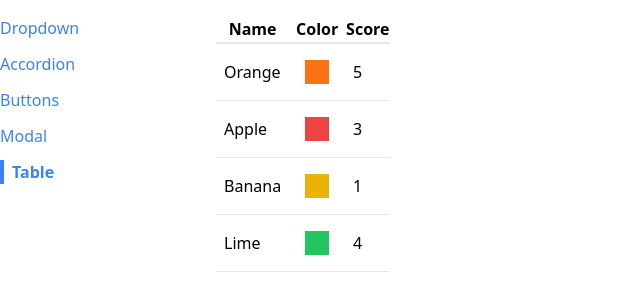
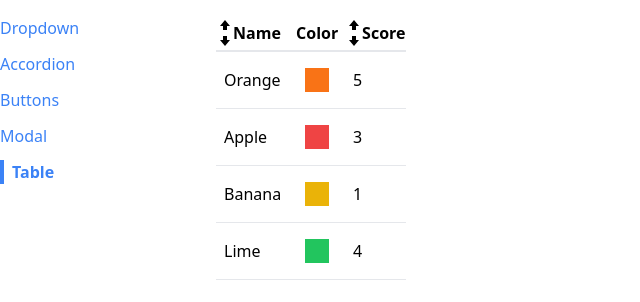
Before and after one commit to A1d0us/react-general, a React (Create React App) app: page /table in a window 1280 px wide. Shown: the top 302 px of the page, without its empty margins (0-640 px from the left). Built offline with nearby package versions, Linux system fonts and the light colour scheme.

Commit message:
created sorted table

```diff
--- /dev/null
+++ b/src/components/SortableTable.jsx
@@ -0,0 +1,97 @@
+import Table from "./Table";
+import {useState} from "react";
+import {GoArrowDown, GoArrowUp} from "react-icons/go";
+
+const SortableTable = (props) => {
+  const [sortOrder, setSortOrder] = useState(null);
+  const [sortBy, setSortBy] = useState(null);
+
+  const {config, data} = props;
+
+  const handleClick = (label) => {
+    if (sortBy && sortBy !== label) {
+      setSortOrder('asc');
+      setSortBy(label);
+      return;
+    }
+
+    if (sortOrder === null) {
+      setSortOrder('asc');
+      setSortBy(label);
+    } else if (sortOrder === 'asc') {
+      setSortOrder('desc');
+      setSortBy(label);
+    } else if (sortOrder === 'desc') {
+      setSortOrder(null);
+      setSortBy(null);
+    }
+  }
+
+  const updatedConfig = config.map((column) => {
+    if (!column.sortValue) {
+      return column;
+    }
+
+    return {
+      ...column,
+      header: () => (
+        <th
+          className="cursor-pointer hover:bg-gray-100"
+          onClick={() => handleClick(column.label)}
+        >
+          <div className="flex items-center">
+            {getIcons(column.label, sortBy, sortOrder)}
+            {column.label}
+          </div>
+        </th>
+      )
+    }
+  });
+
+  let sortedData = data;
+  if (sortOrder && sortBy) {
+    const {sortValue} = config.find((column) => column.label === sortBy);
+    sortedData = [...data].sort((a, b) => {
+      const valueA = sortValue(a);
+      const valueB = sortValue(b);
+
+      const reverseOrder = sortOrder === 'asc' ? 1 : -1;
+
+      if (typeof valueA === 'string') {
+        return valueA.localeCompare(valueB) * reverseOrder;
+      } else {
+        return (valueA - valueB) * reverseOrder;
+      }
+    });
+  }
+
+  return (
+    <Table {...props} data={sortedData} config={updatedConfig}/>
+  );
+}
+
+const getIcons = (label, sortBy, sortOrder) => {
+  if (label !== sortBy) {
+    return <div>
+      <GoArrowUp/>
+      <GoArrowDown/>
+    </div>;
+  }
+
+  if (sortOrder === null) {
+    return <div>
+      <GoArrowUp/>
+      <GoArrowDown/>
+    </div>;
+  } else if (sortOrder === 'asc') {
+    return <div>
+      <GoArrowUp/>
+    </div>
+  } else if (sortOrder === 'desc') {
+    return <div>
+      <GoArrowDown/>
+    </div>;
+  }
+}
+
+export default SortableTable;
--- a/src/components/Table.jsx
+++ b/src/components/Table.jsx
@@ -1,7 +1,13 @@
+import {Fragment} from "react";
+
 const Table = ({data, config, keyFn}) => {
-  const renderedHeaders = config.map((column) => (
-    <th key={column.label}>{column.label}</th>
-  ));
+  const renderedHeaders = config.map((column) => {
+    if (column.header) {
+      return <Fragment key={column.label}>{column.header()}</Fragment>;
+    }
+
+    return <th key={column.label}>{column.label}</th>
+  });
 
   const renderedRows = data.map((row) => {
     const renderedCells = config.map((column) => (
--- a/src/pages/TablePage.jsx
+++ b/src/pages/TablePage.jsx
@@ -1,4 +1,5 @@
 import Table from "../components/Table";
+import SortableTable from "../components/SortableTable";
 
 const TablePage = () => {
   const data = [
@@ -11,7 +12,8 @@
   const config = [
     {
       label: 'Name',
-      render: (fruit) => fruit.name
+      render: (fruit) => fruit.name,
+      sortValue: (fruit) => fruit.name
     },
     {
       label: 'Color',
@@ -19,7 +21,8 @@
     },
     {
       label: 'Score',
-      render: (fruit) => fruit.score
+      render: (fruit) => fruit.score,
+      sortValue: (fruit) => fruit.score
     },
   ];
 
@@ -29,7 +32,7 @@
 
   return (
     <div>
-      <Table data={data} config={config} keyFn={keyFn}/>
+      <SortableTable data={data} config={config} keyFn={keyFn}/>
     </div>
   );
 }
```
